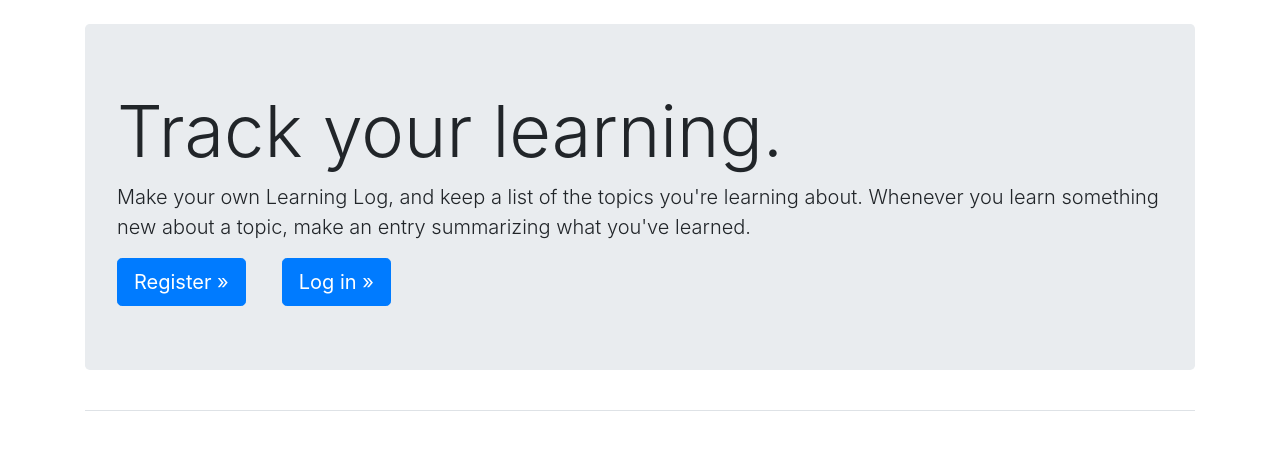
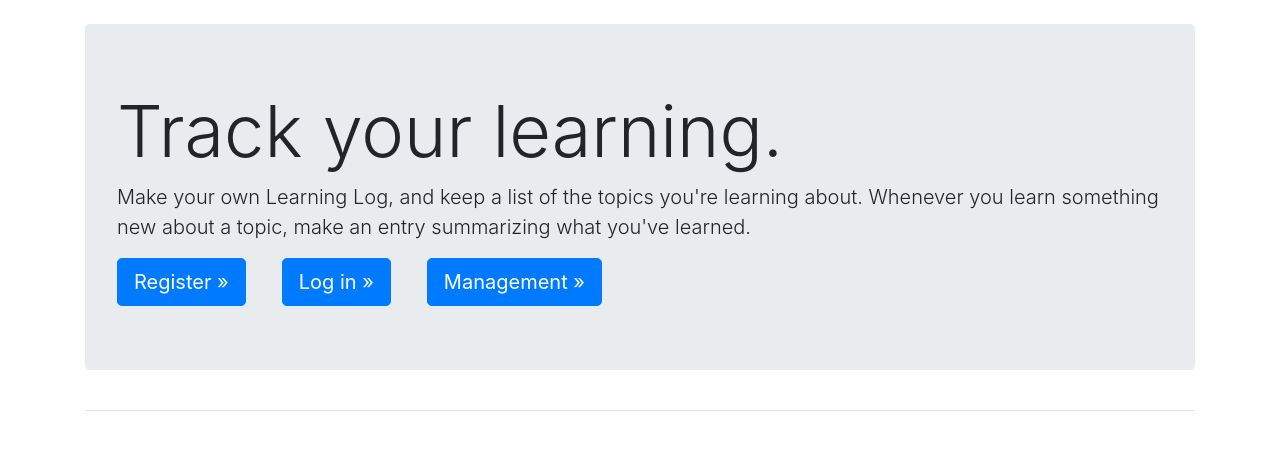
Before and after one commit to Jcq242818/Web_application-learning_logs, a Django app: page / in a window 1280 px wide. Shown: the part 58-508 px from the top of the page. Run offline with Django 4.2, Linux system fonts and the light colour scheme; some libraries are stand-ins or nearby versions.

Commit message:
'在主页添加了进入后台管理页面的入口'

```diff
--- a/learning_logs/templates/learning_logs/index.html
+++ b/learning_logs/templates/learning_logs/index.html
@@ -14,5 +14,8 @@
       &nbsp;&nbsp;&nbsp;&nbsp;&nbsp;&nbsp;
     <a class="btn btn-lg btn-primary" href="{% url 'users:login' %}"
         role="button">Log in &raquo;</a>
+    &nbsp;&nbsp;&nbsp;&nbsp;&nbsp;&nbsp;
+    <a class="btn btn-lg btn-primary" href="admin/"
+        role="button">Management &raquo;</a>
   </div>
 {% endblock page_header %}
```
Also changed, not shown: db.sqlite3.
